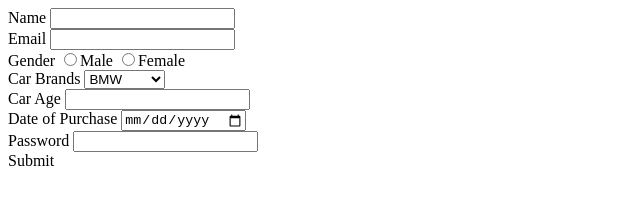
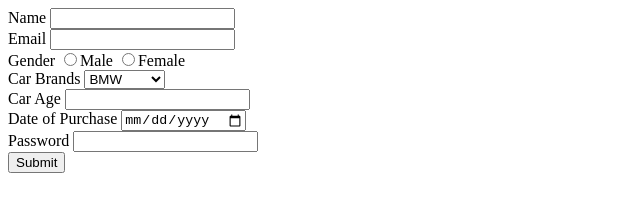
Before and after one commit to acciojob/car-insurance-form-RjCreation123, a website: page main.html in a window 1280 px wide. Shown: the full height of the page, 0-640 px from the left. Drawn offline with Linux system fonts and the light colour scheme.

Commit message:
created a submission

```diff
--- a/main.html
+++ b/main.html
@@ -27,7 +27,7 @@
 	<input type="date" id="dop" required><br>
 	<label for="password">Password</label>
 	<input type="password" id="password" required><br>
-	<submit type="submit">Submit</submit>
+	<input type="submit">
 	</form>
 	<!-- the entire body must be written by student -->
     <script type="text/javascript" src="./script.js">
```
